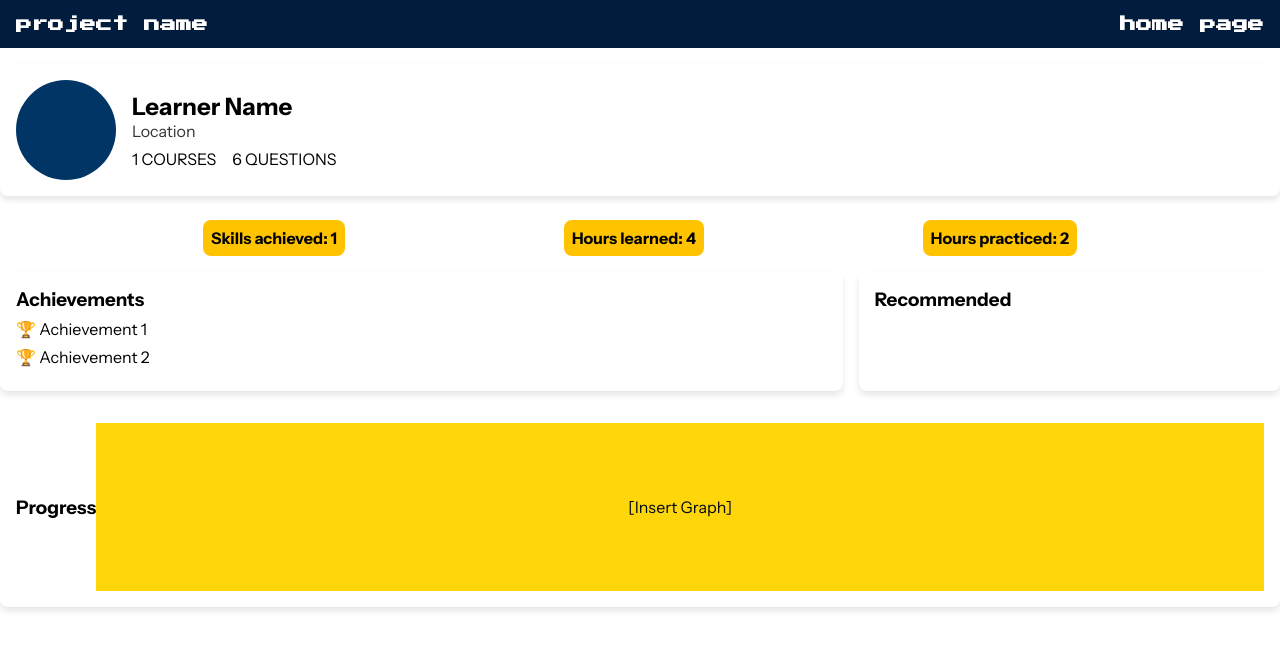
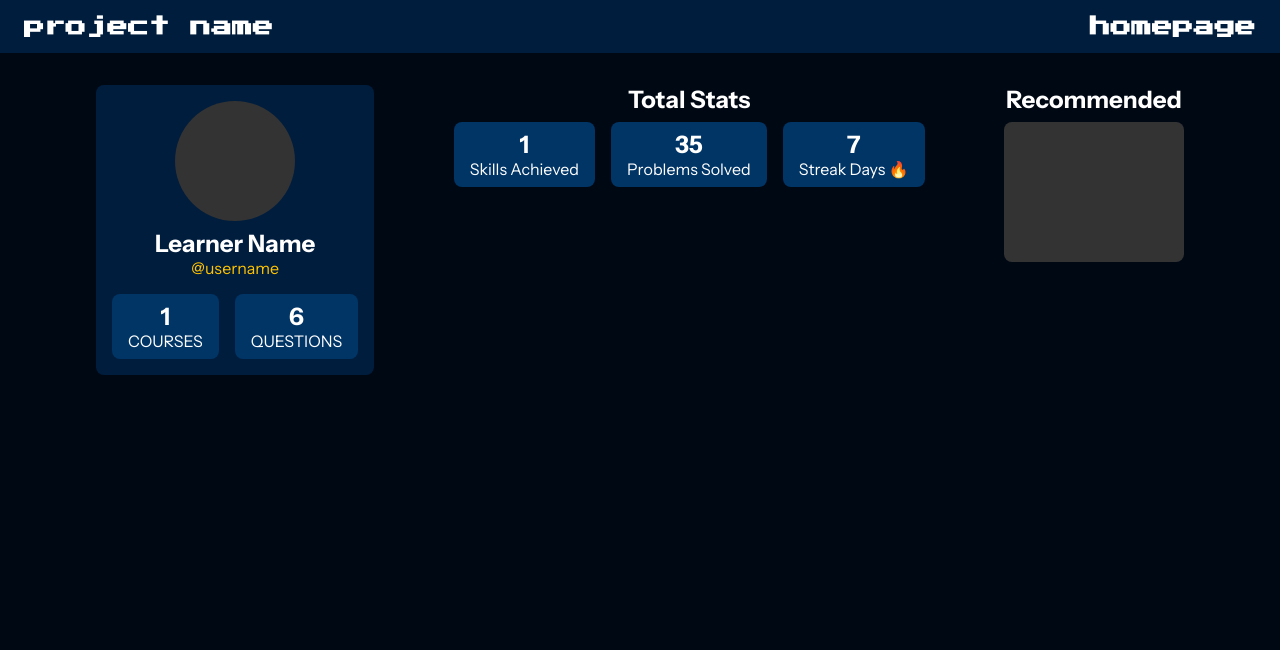
Before and after one commit to uditagowdety/Coding-Comm-Submission, a React (Vite) app in the folder frontend/: page /dashboard in a window 1280 px wide. Shown: the top 650 px of the page. Built offline with nearby package versions, Linux system fonts and the light colour scheme.

Commit message:
refactor: enhance Dashboard layout and styling for improved user experience

```diff
--- a/frontend/src/components/Dashboard/Dashboard.jsx
+++ b/frontend/src/components/Dashboard/Dashboard.jsx
@@ -1,50 +1,61 @@
 import React from "react";
 import { Link } from "react-router-dom";
-import "./Dashboard.css";
+import "./dashboard.css";
 
 const Dashboard = () => {
   return (
     <div className="dashboard-container">
-            <header className="dashboard-header">
+      {/* Header */}
+      <div className="dashboard-header">
         <Link to="/" className="header-item">project name</Link>
-                <Link to="/home" className="header-item">home page</Link>
-            </header>
-            <main className="dashboard-main">
-                <section className="profile-section">
-                    <div className="profile-picture"></div>
-                    <div className="profile-info">
-                        <h2>Learner Name</h2>
-                        <p>Location</p>
-                        <div className="profile-stats">
-                            <div>
-                                <span>1</span> COURSES
+        <Link to="/home" className="header-item">homepage</Link>
       </div>
-                            <div>
-                                <span>6</span> QUESTIONS
+
+      {/* Main Content */}
+      <div className="dashboard-content">
+        {/* Left Section: Learner Profile */}
+        <div className="learner-profile">
+          <div className="profile-pic"></div>
+          <h2 className="learner-name">Learner Name</h2>
+          <p className="learner-username">@username</p>
+
+          <div className="stats-box">
+            <div className="stat-item">
+              <h3>1</h3>
+              <p>COURSES</p>
+            </div>
+            <div className="stat-item">
+              <h3>6</h3>
+              <p>QUESTIONS</p>
             </div>
           </div>
         </div>
-                </section>
-                <section className="total-stats">
-                    <div className="total-stat-box">Skills achieved: 1</div>
-                    <div className="total-stat-box">Hours learned: 4</div>
-                    <div className="total-stat-box">Hours practiced: 2</div>
-                </section>
-                <section className="achievements-container">
-                    <h3>Achievements</h3>
-                    <ul>
-                        <li>🏆 Achievement 1</li>
-                        <li>🏆 Achievement 2</li>
-                    </ul>
-                </section>
-                <section className="recommendations-container">
-                    <h3>Recommended</h3>
-                </section>
-                <section className="chart-container">
-                    <h3>Progress</h3>
-                    <div className="chart-placeholder">[Insert Graph]</div>
-                </section>
-            </main>
+
+        {/* Center Section: Total Stats */}
+        <div className="stats-section">
+          <h2 className="section-title">Total Stats</h2>
+          <div className="stats-grid">
+            <div className="stat-box">
+              <h3>1</h3>
+              <p>Skills Achieved</p>
+            </div>
+            <div className="stat-box">
+              <h3>35</h3>
+              <p>Problems Solved</p>
+            </div>
+            <div className="stat-box">
+              <h3>7</h3>
+              <p>Streak Days 🔥</p>
+            </div>
+          </div>
+        </div>
+
+        {/* Right Section: Recommended */}
+        <div className="recommended-section">
+          <h2 className="section-title">Recommended</h2>
+          <div className="recommended-box"></div>
+        </div>
+      </div>
     </div>
   );
 };
--- a/frontend/src/components/Dashboard/dashboard.css
+++ b/frontend/src/components/Dashboard/dashboard.css
@@ -8,144 +8,126 @@
   /* Main Container */
   .dashboard-container {
     font-family: var(--font-body);
-    background-color: var(--text-light);
-    min-height: 100vh;
-    /* padding: var(--padding-medium); */
+    background-color: var(--dark-blue-1);
+    color: var(--text-light);
+    height: 100vh;
     display: flex;
     flex-direction: column;
+    align-items: center;
   }
 
   /* Header */
   .dashboard-header {
+    width: 100%;
     display: flex;
     justify-content: space-between;
-    align-items: center;
-    padding: var(--padding-medium);
+    padding: var(--padding-medium) var(--padding-large);
     background-color: var(--dark-blue-2);
-    color: var(--text-light);
-    font-family: var(--font-heading);
-    font-size: 1.2rem;
   }
 
   .header-item {
+    font-size: 1.3rem;
     color: var(--text-light);
+    font-family: var(--font-heading);
     text-decoration: none;
   }
 
-/* Main Layout */
-.dashboard-main {
-    display: grid;
-    grid-template-columns: 2fr 1fr;
-    grid-template-rows: auto auto 1fr;
-    gap: var(--padding-medium);
-    margin-top: var(--padding-medium);
+  .header-item:hover {
+    color: var(--yellow-1);
   }
 
-/* Profile Section */
-.profile-section {
-    grid-column: 1 / span 2;
+  /* Dashboard Content */
+  .dashboard-content {
     display: flex;
-    gap: var(--padding-medium);
-    padding: var(--padding-medium);
-    background-color: var(--text-light);
-    border-radius: var(--border-radius);
-    box-shadow: 0 4px 6px rgba(0, 0, 0, 0.1);
-    align-items: center;
+    justify-content: space-between;
+    align-items: flex-start;
+    width: 85%;
+    margin-top: 2rem;
   }
 
-.profile-picture {
-    width: 100px;
-    height: 100px;
-    border-radius: 50%;
-    background-color: var(--blue);
+  /* Learner Profile */
+  .learner-profile {
+    display: flex;
+    flex-direction: column;
+    align-items: center;
+    background-color: var(--dark-blue-2);
+    padding: var(--padding-medium);
+    border-radius: var(--border-radius);
   }
 
-.profile-info h2 {
-    margin: 0;
+  .profile-pic {
+    width: 120px;
+    height: 120px;
+    border-radius: 50%;
+    background-color: var(--text-dark);
+    margin-bottom: var(--padding-small);
+  }
+
+  .learner-name {
     font-size: 1.5rem;
     font-weight: bold;
   }
 
-.profile-info p {
-    color: var(--text-dark);
+  .learner-username {
+    color: var(--yellow-1);
+    margin-bottom: var(--padding-medium);
   }
 
-.profile-stats {
+  /* Stats Box */
+  .stats-box {
     display: flex;
     gap: var(--padding-medium);
-    margin-top: var(--padding-small);
-    font-size: 1rem;
   }
 
-/* Total Stats */
-.total-stats {
-    grid-column: 1 / span 2;
-    display: flex;
-    justify-content: space-evenly;
-    gap: var(--padding-medium);
-    margin-top: var(--padding-small);
+  .stat-item {
+    text-align: center;
+    background-color: var(--blue);
+    padding: var(--padding-small) var(--padding-medium);
+    border-radius: var(--border-radius);
   }
 
-.total-stat-box {
-    padding: var(--padding-small);
-    background-color: var(--yellow-1);
-    border-radius: var(--border-radius);
-    text-align: center;
+  .stat-item h3 {
+    font-size: 1.5rem;
     font-weight: bold;
   }
 
-/* Achievements */
-.achievements-container {
-    grid-column: 1 / 2;
-    padding: var(--padding-medium);
-    background-color: var(--text-light);
-    border-radius: var(--border-radius);
-    box-shadow: 0 4px 6px rgba(0, 0, 0, 0.1);
+  /* Total Stats Section */
+  .stats-section {
+    text-align: center;
   }
 
-.achievements-container h3 {
+  .section-title {
+    font-size: 1.5rem;
+    font-weight: bold;
     margin-bottom: var(--padding-small);
   }
 
-.achievements-container ul {
-    list-style: none;
-    padding-left: 0;
+  .stats-grid {
+    display: flex;
+    gap: var(--padding-medium);
   }
 
-.achievements-container li {
-    margin-bottom: var(--padding-small);
-    font-size: 1rem;
+  .stat-box {
+    text-align: center;
+    background-color: var(--blue);
+    padding: var(--padding-small) var(--padding-medium);
+    border-radius: var(--border-radius);
   }
 
-/* Recommendations */
-.recommendations-container {
-    grid-column: 2 / 3;
-    padding: var(--padding-medium);
-    background-color: var(--text-light);
-    border-radius: var(--border-radius);
-    box-shadow: 0 4px 6px rgba(0, 0, 0, 0.1);
+  .stat-box h3 {
+    font-size: 1.5rem;
+    font-weight: bold;
   }
 
-/* Chart */
-.chart-container {
-    grid-column: 1 / span 2;
-    padding: var(--padding-medium);
-    background-color: var(--text-light);
-    border-radius: var(--border-radius);
-    box-shadow: 0 4px 6px rgba(0, 0, 0, 0.1);
-    display: flex;
-    justify-content: center;
-    align-items: center;
-    height: 200px;
+  /* Recommended Section */
+  .recommended-section {
+    text-align: center;
   }
 
-.chart-placeholder {
-    width: 100%;
-    height: 100%;
-    background-color: var(--yellow-2);
-    display: flex;
-    justify-content: center;
-    align-items: center;
-    font-size: 1rem;
-    color: var(--dark-blue-1);
+  .recommended-box {
+    width: 180px;
+    height: 140px;
+    background-color: var(--text-dark);
+    border-radius: var(--border-radius);
+    margin-top: var(--padding-small);
   }
```
Lines whose indentation alone changed are shown as unchanged.
